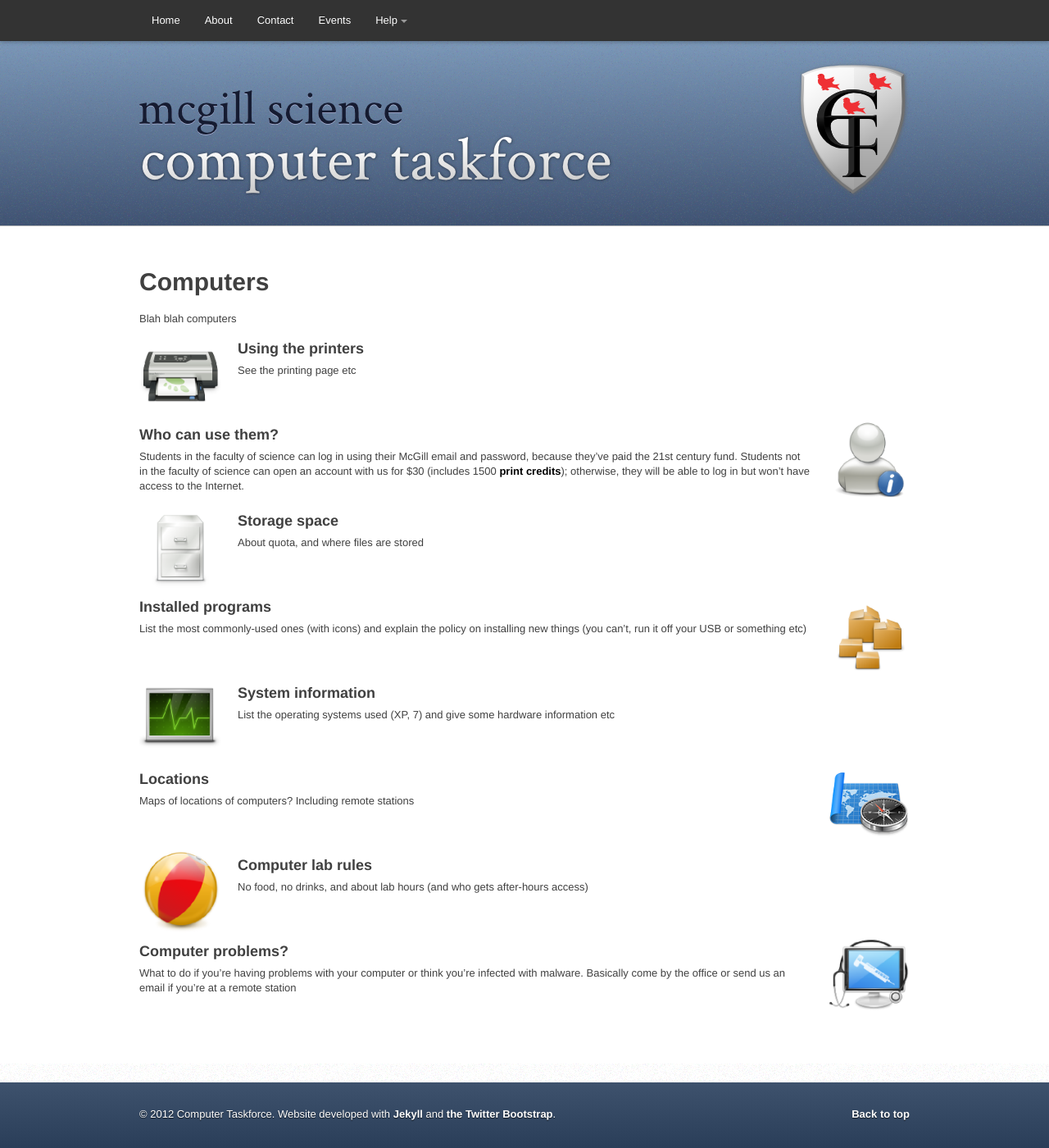
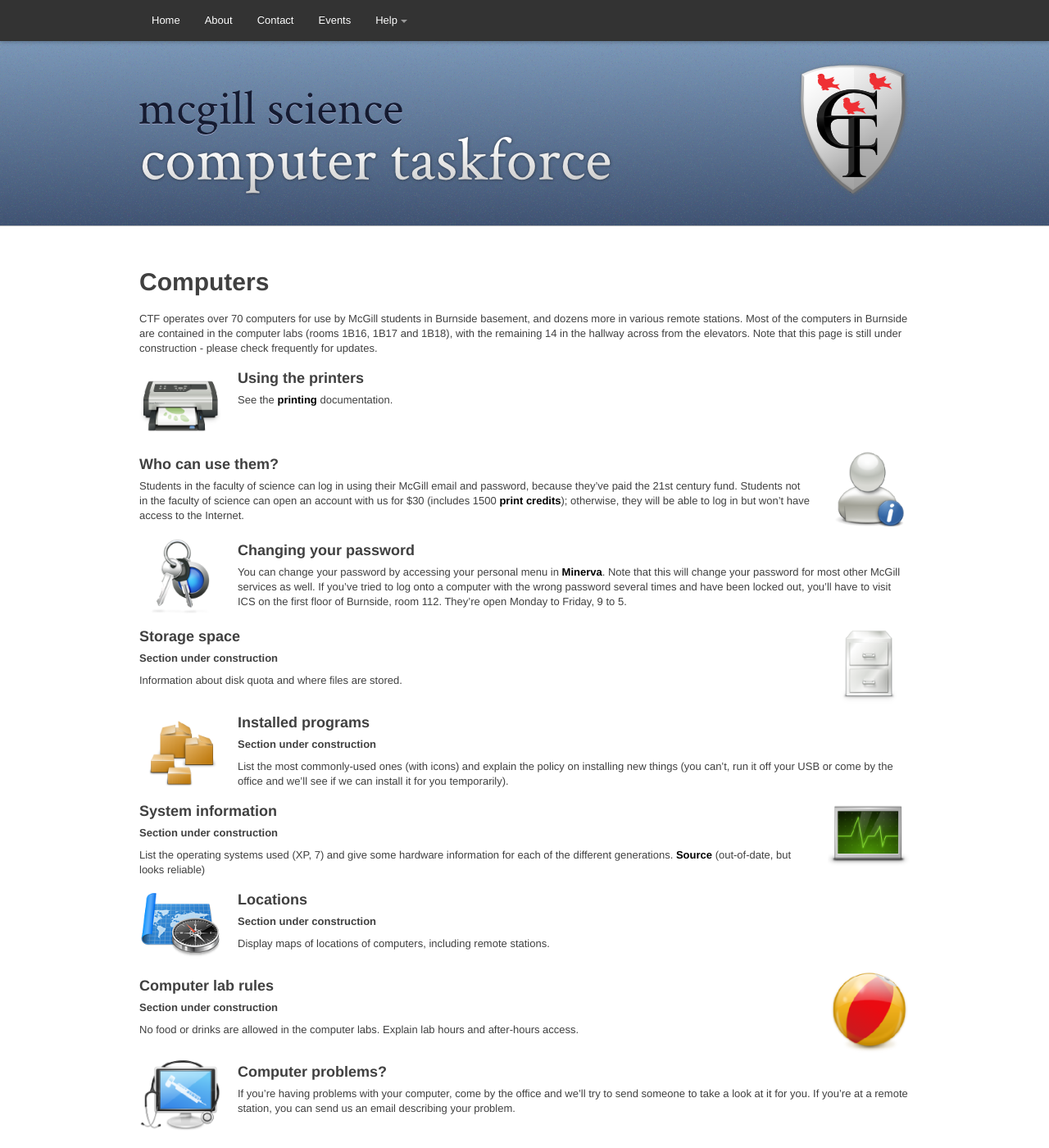
Before and after one commit to ctf/taskforce.sus.mcgill.ca, a Jekyll site: the page built from computers.md, in a window 1280 px wide and 1400 px high. Shown: the whole window at 82% size. Built offline with Jekyll 4.4.1, drawn with Linux system fonts in a browser that asks for light colours; Markdown is read by kramdown in place of the engine named in the settings.

Commit message:
Update content
Some sections are still incomplete.

```diff
--- a/computers.md
+++ b/computers.md
@@ -1,14 +1,25 @@
 ---
 title: Computers
 layout: help
-lead: "Blah blah computers"
+lead: "CTF operates over 70 computers for use by McGill students in Burnside basement, and dozens more in various remote stations. Most of the computers in Burnside are contained in the computer labs (rooms 1B16, 1B17 and 1B18), with the remaining 14 in the hallway across from the elevators. Note that this page is still under construction - please check frequently for updates."
 sections:
-- ["Using the printers", "See the printing page etc"]
+- ["Using the printers", "See the [printing](printing.html) documentation."]
 - ["Who can use them?", "Students in the faculty of science can log in using their McGill email and password, because they've paid the 21st century fund. Students not in the faculty of science can open an account with us for $30 (includes 1500 [print credits](printing.html)); otherwise, they will be able to log in but won't have access to the Internet."]
-- ["Storage space", "About quota, and where files are stored"]
-- ["Installed programs", "List the most commonly-used ones (with icons) and explain the policy on installing new things (you can't, run it off your USB or something etc)"]
-- ["System information", "List the operating systems used (XP, 7) and give some hardware information etc"]
-- ["Locations", "Maps of locations of computers? Including remote stations"]
-- ["Computer lab rules", "No food, no drinks, and about lab hours (and who gets after-hours access)"]
-- ["Computer problems?", "What to do if you're having problems with your computer or think you're infected with malware. Basically come by the office or send us an email if you're at a remote station"]
+- ["Changing your password", "You can change your password by accessing your personal menu in [Minerva](https://banweb.mcgill.ca). Note that this will change your password for most other McGill services as well. If you've tried to log onto a computer with the wrong password several times and have been locked out, you'll have to visit ICS on the first floor of Burnside, room 112. They're open Monday to Friday, 9 to 5."]
+- ["Storage space", "**Section under construction**
+
+\n\nInformation about disk quota and where files are stored."]
+- ["Installed programs", "**Section under construction**
+
+\n\nList the most commonly-used ones (with icons) and explain the policy on installing new things (you can't, run it off your USB or come by the office and we'll see if we can install it for you temporarily)."]
+- ["System information", "**Section under construction**
+
+\n\nList the operating systems used (XP, 7) and give some hardware information for each of the different generations. [Source](http://taskforce.sus.mcgill.ca/index.php?option=com_content&task=view&id=107&Itemid=66) (out-of-date, but looks reliable)"]
+- ["Locations", "**Section under construction**
+
+\n\nDisplay maps of locations of computers, including remote stations."]
+- ["Computer lab rules", "**Section under construction**
+
+\n\nNo food or drinks are allowed in the computer labs. Explain lab hours and after-hours access."]
+- ["Computer problems?", "If you're having problems with your computer, come by the office and we'll try to send someone to take a look at it for you. If you're at a remote station, you can send us an email describing your problem."]
 ---
```
Also changed, not shown: contact.md (+2 -11 lines), events.md (+1 -1 lines), printing.md (+15 -6 lines), the-office.md (+3 -4 lines), img/changing-your-password.png (added).
